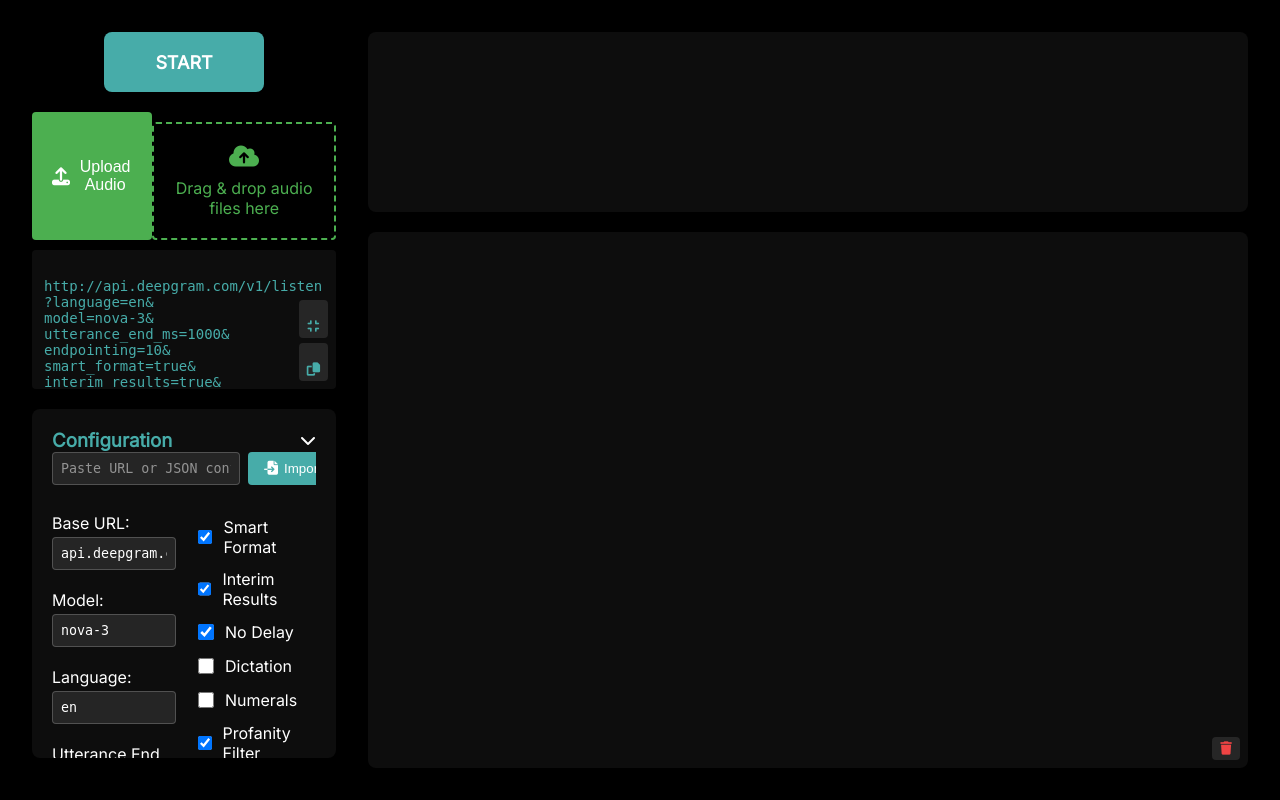
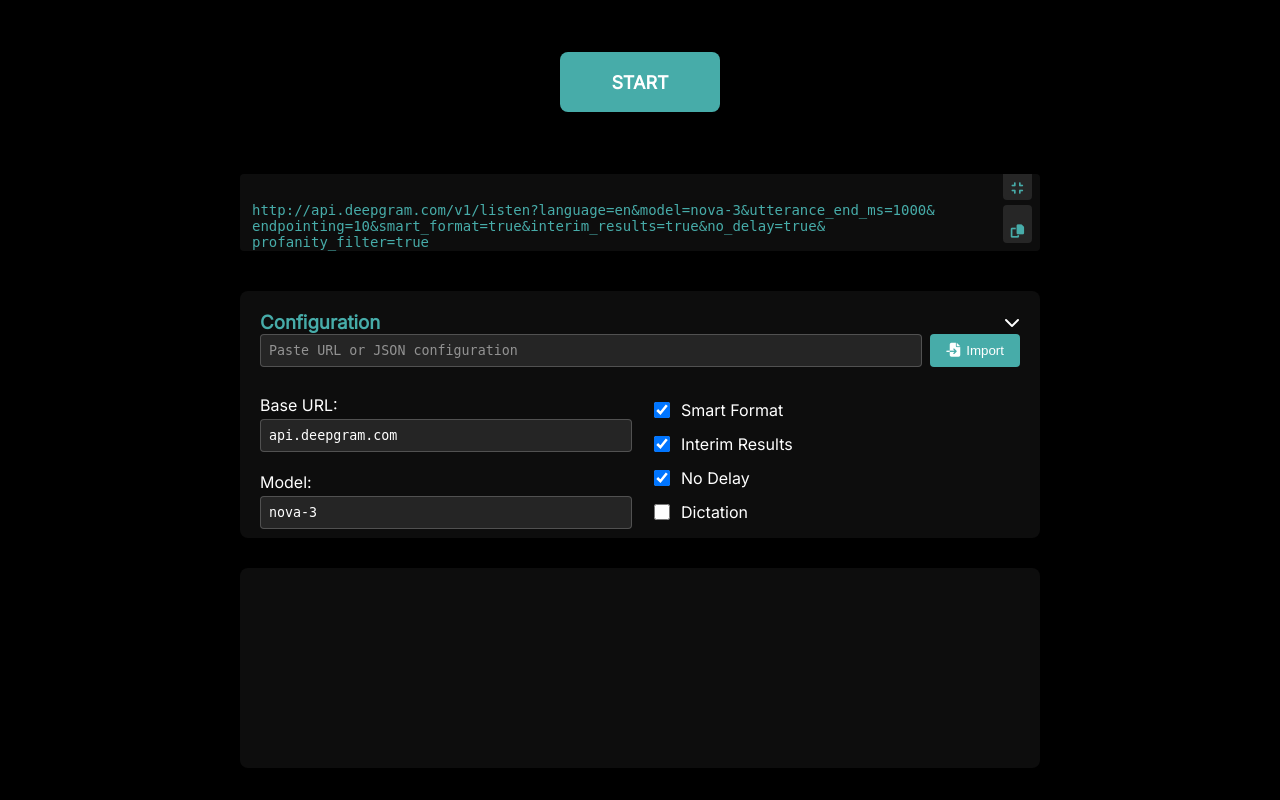
Before and after one commit to Jacob-Lasky/deepgram-python-stt-comparisons, a Flask app: page / in a window 1280 px wide. Run offline with Flask 3, Linux system fonts and the light colour scheme; some libraries are stand-ins or nearby versions.

Commit message:
single column for Deepgram

```diff
--- a/static/script.js
+++ b/static/script.js
@@ -143,27 +143,7 @@
 }
 
 socket.on("transcription_update", (data) => {
-  const interimCaptions = document.getElementById("captions");
   const finalCaptions = document.getElementById("finalCaptions");
-
-  let timeString = "";
-  if (data.timing) {
-    const start = data.timing.start.toFixed(2);
-    const end = data.timing.end.toFixed(2);
-    timeString = `${start}-${end}`;
-  }
-
-  // Create interim message div
-  const interimDiv = document.createElement("div");
-  const type = data.is_final ? "[Is Final]" : data.utterance_end ? "[Utterance End]" : "[Interim Result]";
-  interimDiv.textContent = data.utterance_end ?
-    `${type} ${data.transcription}` :
-    `${timeString}   ${type} ${data.transcription}`;
-  interimDiv.className = data.is_final ? "final" : "interim";
-
-  // Add to interim container
-  interimCaptions.appendChild(interimDiv);
-  interimDiv.scrollIntoView({ behavior: "smooth" });
 
   // Update final container
   if (data.is_final) {
@@ -236,15 +216,15 @@
 
   socket.emit("toggle_transcription", { action: "start", config: config });
 
-  // Display the URL in the interim results container
-  const interimCaptions = document.getElementById("captions");
+  // Display the URL in the final results container
+  const finalCaptions = document.getElementById("finalCaptions");
   const urlDiv = document.createElement("div");
   urlDiv.className = "url-info";
   const url = document.getElementById('requestUrl').textContent
     .replace(/\s+/g, '') // Remove all whitespace including newlines
     .replace(/&amp;/g, '&'); // Fix any HTML-encoded ampersands
   urlDiv.textContent = `Using URL: ${url}`;
-  interimCaptions.appendChild(urlDiv);
+  finalCaptions.appendChild(urlDiv);
   urlDiv.scrollIntoView({ behavior: "smooth" });
 
   await openMicrophone(microphone, socket);
@@ -661,126 +641,6 @@
         }
     });
 
-    // File upload handling
-    const uploadButton = document.getElementById('uploadButton');
-    const audioFile = document.getElementById('audioFile');
-    const dropZone = document.getElementById('dropZone');
-
-    // Debug: Log when elements are found
-    console.log('Upload button found:', !!uploadButton);
-    console.log('Audio file input found:', !!audioFile);
-    console.log('Drop zone found:', !!dropZone);
-
-    uploadButton.addEventListener('click', () => {
-        console.log('Upload button clicked');
-        audioFile.click();
-    });
-
-    // Drag and drop handling
-    dropZone.addEventListener('dragover', (e) => {
-        e.preventDefault();
-        dropZone.classList.add('dragover');
-    });
-
-    dropZone.addEventListener('dragleave', () => {
-        dropZone.classList.remove('dragover');
-    });
-
-    dropZone.addEventListener('drop', (e) => {
-        e.preventDefault();
-        dropZone.classList.remove('dragover');
-
-        if (e.dataTransfer.files.length === 0) {
-            console.log('No files dropped');
-            return;
-        }
-
-        const file = e.dataTransfer.files[0];
-        console.log(`Dropped file: ${file.name}, type: ${file.type}, size: ${file.size} bytes`);
-
-        processFile(file);
-    });
-
-    // Click on drop zone to trigger file input
-    dropZone.addEventListener('click', () => {
-        audioFile.click();
-    });
-
-    // File input change handler
-    audioFile.addEventListener('change', (e) => {
-        if (e.target.files.length === 0) {
-            console.log('No file selected');
-            return;
-        }
-
-        const file = e.target.files[0];
-        console.log(`Selected file: ${file.name}, type: ${file.type}, size: ${file.size} bytes`);
-
-        processFile(file);
-    });
-
-    // Function to process a file
-    function processFile(file) {
-        const reader = new FileReader();
-
-        reader.onload = function(e) {
-          console.log(`File loaded, data length: ${e.target.result.length}`);
-          const fileData = {
-            name: file.name,
-            data: e.target.result
-          };
-
-          // Get parameters from URL
-          const urlElement = document.getElementById('requestUrl');
-          const urlText = urlElement.textContent;
-          const params = {};
-
-          // Parse URL parameters
-          const url = new URL(urlText.replace('ws://', 'http://'));
-          // Only include parameters that are explicitly in the URL
-          for (const [key, value] of url.searchParams) {
-            params[key] = value;
-          }
-
-          console.log(`Sending file upload request with params:`, params);
-
-          socket.emit('upload_file', {
-            file: fileData,
-            config: params
-          }, (result) => {
-            console.log(`Received response:`, result);
-            if (result.error) {
-              console.error('Upload error:', result.error);
-              return;
-            }
-
-            // Display transcription
-            const transcript = result.results?.channels[0]?.alternatives[0]?.transcript;
-            if (transcript) {
-              const finalCaptions = document.getElementById('finalCaptions');
-              const finalDiv = document.createElement('span');
-              finalDiv.textContent = transcript + ' ';
-              finalDiv.className = 'final';
-              finalCaptions.appendChild(finalDiv);
-              finalDiv.scrollIntoView({ behavior: 'smooth' });
-            }
-          });
-        };
-
-        reader.onerror = function(e) {
-          console.error('Error reading file:', e);
-        };
-
-        reader.onprogress = function(e) {
-          if (e.lengthComputable) {
-            console.log(`Reading file: ${Math.round((e.loaded / e.total) * 100)}%`);
-          }
-        };
-
-        console.log('Starting to read file...');
-        reader.readAsDataURL(file);
-    }
-
     // Add event listener for interim_results checkbox
     const interimResultsCheckbox = document.getElementById('interim_results');
     if (interimResultsCheckbox) {
--- a/static/style.css
+++ b/static/style.css
@@ -12,17 +12,13 @@
   overflow: hidden;
 }
 
-.content {
-  display: flex;
-  flex-direction: column;
-  align-items: center;
-  gap: 20px;
-}
+
 
 .button-container {
   display: flex;
   justify-content: center;
   width: 100%;
+  margin: 0;
 }
 
 .mic-checkbox {
@@ -90,12 +86,8 @@
 }
 
 .final-container {
-  height: 25%;
-}
-
-.interim-container {
-  height: 75%;
-  position: relative;
+  flex: 1;
+  min-height: 200px;
 }
 
 #finalCaptions {
@@ -336,6 +328,7 @@
 
 .container {
   display: flex;
+  flex-direction: column;
   gap: 32px;
   padding: 32px;
   height: 100vh;
@@ -343,20 +336,23 @@
   box-sizing: border-box;
 }
 
-.column {
+.top-row {
+  display: flex;
+  justify-content: center;
+  align-items: center;
+  width: 100%;
+  padding: 20px 0;
+}
+
+.main-column {
   display: flex;
   flex-direction: column;
-}
-
-.left-column {
-  flex: 0 0 25%;
-  min-width: 300px;
-}
-
-.right-column {
+  gap: 20px;
   flex: 1;
-  min-width: 0;
-  gap: 20px;
+  width: 100%;
+  max-width: 800px;
+  margin: 0 auto;
+  overflow-y: auto;
 }
 
 .highlight-change {
--- a/templates/index.html
+++ b/templates/index.html
@@ -16,26 +16,15 @@
   </head>
   <body class="">
     <div class="container">
-      <div class="column left-column">
-        <div class="content">
+      <div class="top-row">
         <div class="button-container">
           <input type="checkbox" id="record" class="mic-checkbox" />
           <label for="record" class="mic-button">
           </label>
         </div>
-
-          <div class="upload-container">
-            <input type="file" id="audioFile" accept="audio/*" style="display: none;">
-            <button id="uploadButton" class="upload-button">
-              <i class="fas fa-upload"></i> Upload Audio
-            </button>
-            <div id="dropZone" class="drop-zone">
-              <i class="fas fa-cloud-upload-alt"></i>
-              <p>Drag & drop audio files here</p>
-            </div>
-          </div>
       </div>
 
+      <div class="main-column">
         <div class="url-display">
           <code id="requestUrl">ws://localhost:8081/v1/listen?...</code>
           <div class="url-buttons">
@@ -118,17 +107,8 @@
             </form>
           </div>
         </div>
-      </div>
-
-      <div class="column right-column">
         <div class="captions-container final-container">
           <div id="finalCaptions"></div>
-        </div>
-        <div class="captions-container interim-container">
-          <div id="captions"></div>
-          <button id="clearButton" class="clear-button">
-            <i class="fas fa-trash"></i>
-          </button>
         </div>
       </div>
     </div>
```
Lines whose indentation alone changed are shown as unchanged.
